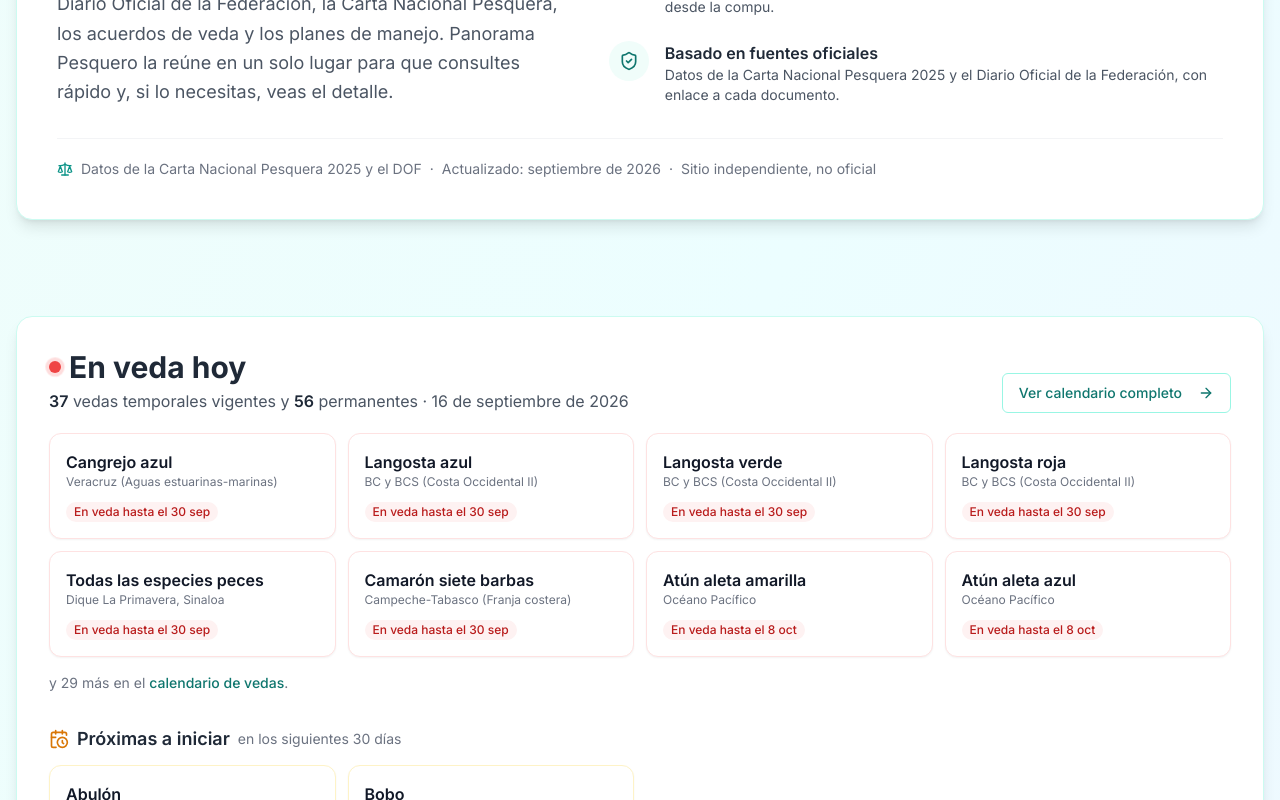
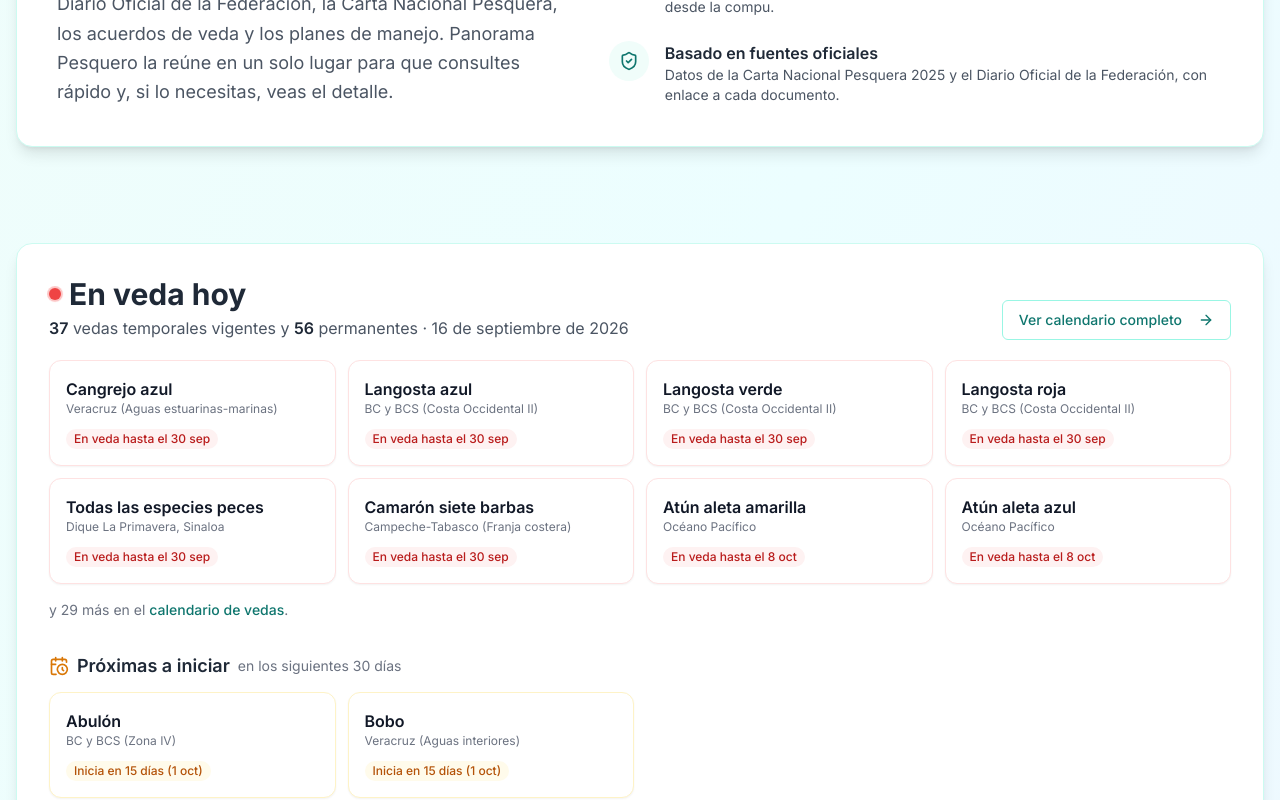
Before and after one commit to fridacisneros/panorama, a Next.js app: page / in a window 1280 px wide. Shown: the part 960-1760 px from the top of the page. Built offline with nearby package versions, Linux system fonts and the light colour scheme; no server answers.

Commit message:
feat: quita la línea de fuentes y actualización de la sección ¿Por qué Panorama Pesquero?

```diff
--- a/app/page.tsx
+++ b/app/page.tsx
@@ -6,7 +6,6 @@ import {
   FileText,
   Fish,
   Layers,
-  Scale,
   ShieldCheck,
   Smartphone,
   Waves,
@@ -92,8 +91,6 @@ const litorales = [
   vedas: vedasData.filter((v) => v.zona === l.zonaVeda).length,
 }))
 
-// La portada es estática: esta fecha es la de la última publicación del sitio.
-const actualizado = new Intl.DateTimeFormat("es-MX", { month: "long", year: "numeric" }).format(new Date())
 
 export default function Home() {
   return (
@@ -183,16 +180,6 @@ export default function Home() {
                 ))}
               </ul>
             </div>
-
-            {/* Fuentes y actualización */}
-            <p className="mt-8 flex flex-wrap items-center gap-x-2 gap-y-1 border-t border-gray-100 pt-5 text-sm text-gray-500">
-              <Scale className="h-4 w-4 text-teal-600" aria-hidden="true" />
-              Datos de la Carta Nacional Pesquera 2025 y el DOF
-              <span aria-hidden="true">·</span>
-              Actualizado: {actualizado}
-              <span aria-hidden="true">·</span>
-              Sitio independiente, no oficial
-            </p>
           </div>
         </div>
       </section>
```
